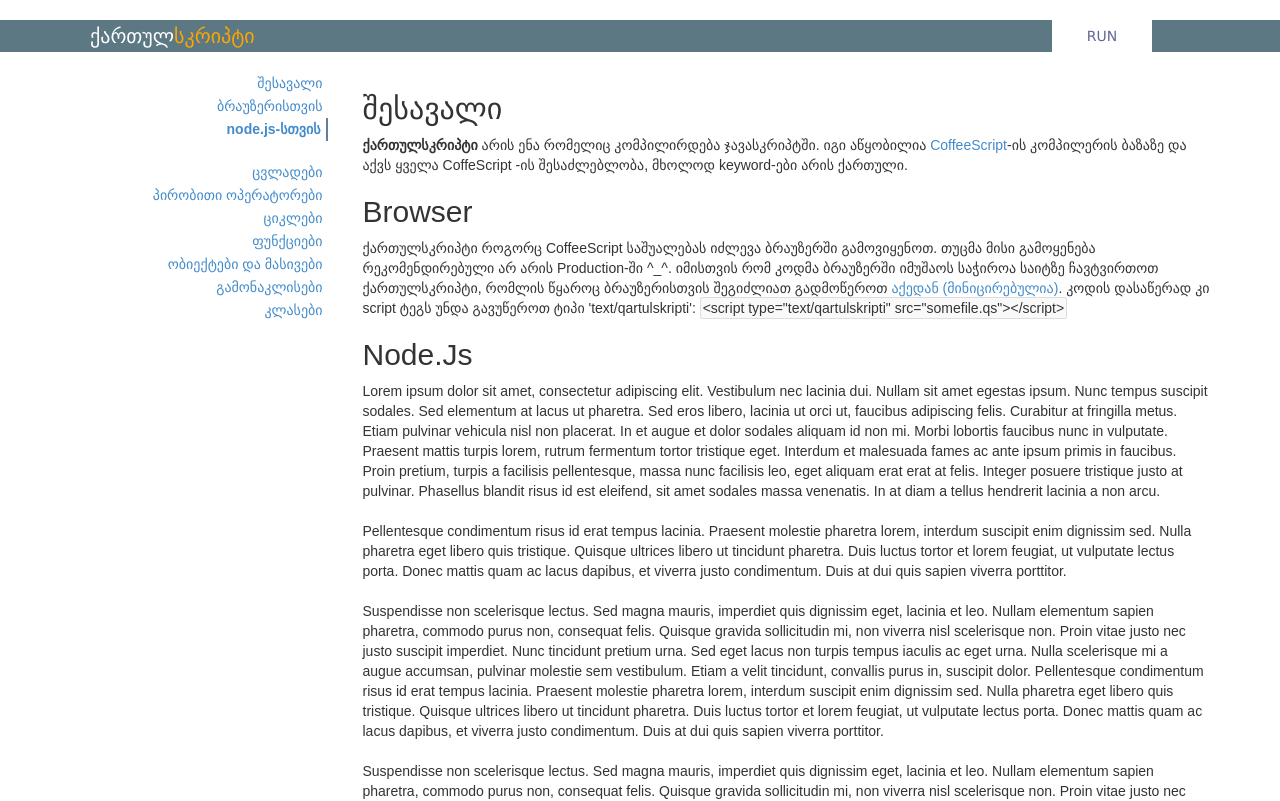
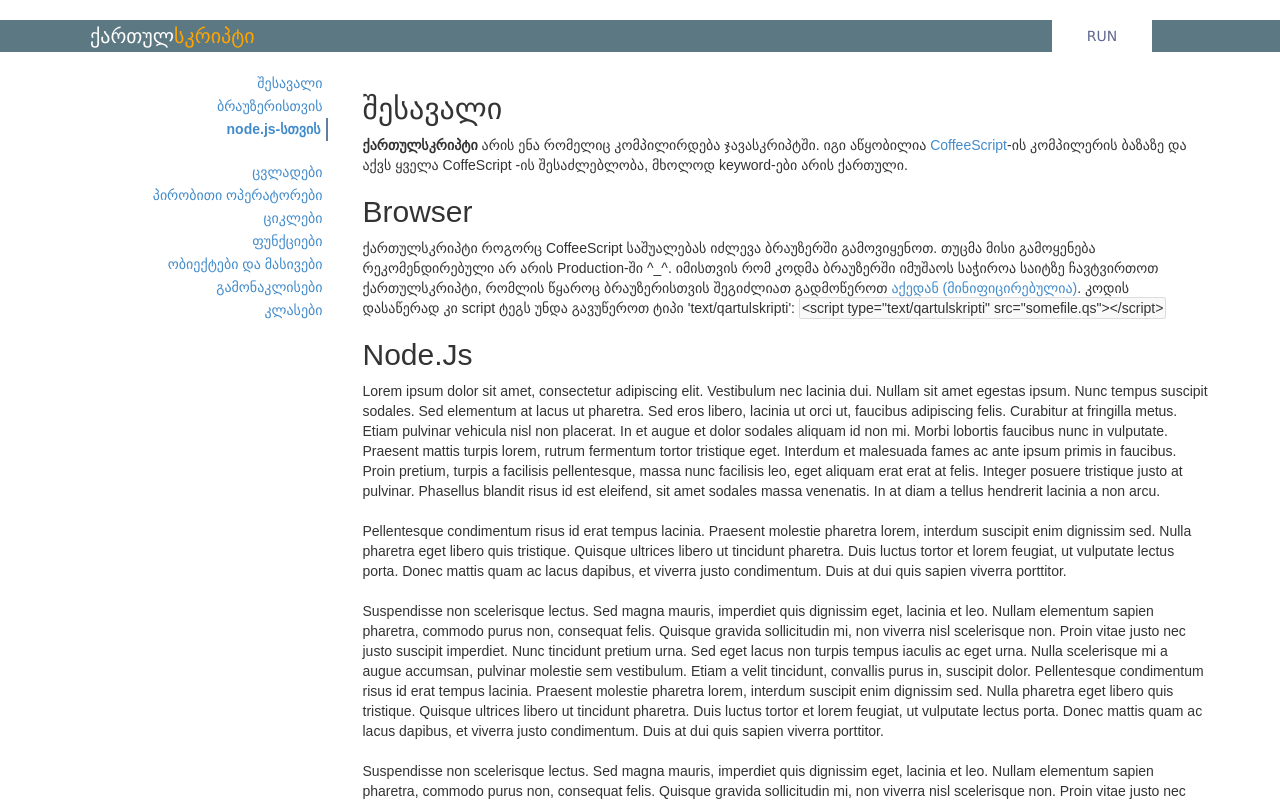
Before and after one commit to nodar-chkuaselidze/qartulskripti-web, a plain HTML site: page index.html in a window 1280 px wide. Shown: the top 801 px of the page. Drawn offline with Linux system fonts and the light colour scheme; no server answers.

Commit message:
Fix word

```diff
--- a/index.html
+++ b/index.html
@@ -56,7 +56,7 @@
         <div id="ბრაუზერი">
           <h2> Browser </h2>
           <p>
-          ქართულსკრიპტი როგორც CoffeeScript საშუალებას იძლევა ბრაუზერში გამოვიყენოთ. თუცმა მისი გამოყენება რეკომენდირებული არ არის Production-ში ^_^. იმისთვის რომ კოდმა ბრაუზერში იმუშაოს საჭიროა საიტზე ჩავტვირთოთ ქართულსკრიპტი, რომლის წყაროც ბრაუზერისთვის შეგიძლიათ გადმოწეროთ <a href="js/qartulskripti.js">აქედან (მინიცირებულია)</a>. კოდის დასაწერად კი script ტეგს უნდა გავუწეროთ ტიპი 'text/qartulskripti': <span class="inline-code">&lt;script type="text/qartulskripti" src="somefile.qs"&gt;&lt;/script&gt;</span>
+          ქართულსკრიპტი როგორც CoffeeScript საშუალებას იძლევა ბრაუზერში გამოვიყენოთ. თუცმა მისი გამოყენება რეკომენდირებული არ არის Production-ში ^_^. იმისთვის რომ კოდმა ბრაუზერში იმუშაოს საჭიროა საიტზე ჩავტვირთოთ ქართულსკრიპტი, რომლის წყაროც ბრაუზერისთვის შეგიძლიათ გადმოწეროთ <a href="js/qartulskripti.js">აქედან (მინიფიცირებულია)</a>. კოდის დასაწერად კი script ტეგს უნდა გავუწეროთ ტიპი 'text/qartulskripti': <span class="inline-code">&lt;script type="text/qartulskripti" src="somefile.qs"&gt;&lt;/script&gt;</span>
           </p>
         </div>
         <div id="nodejs">
```
